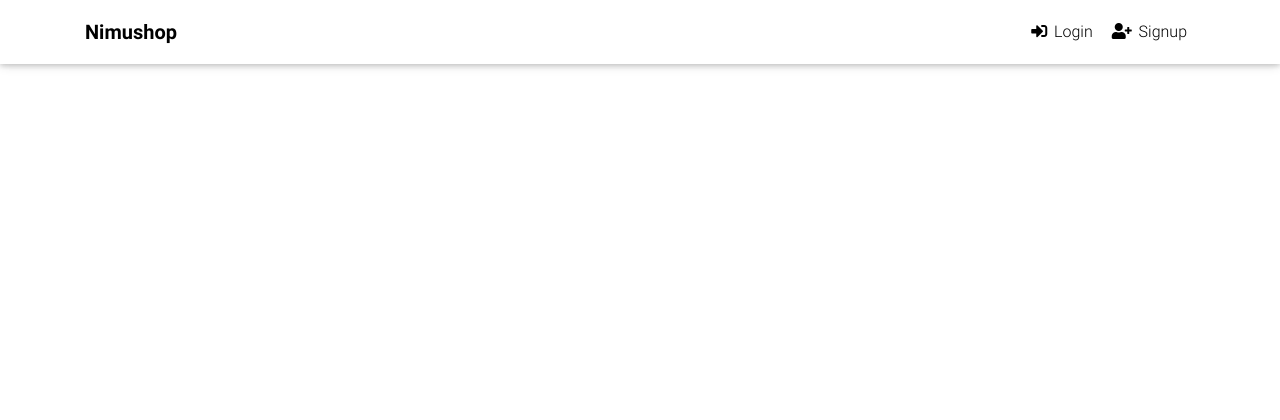
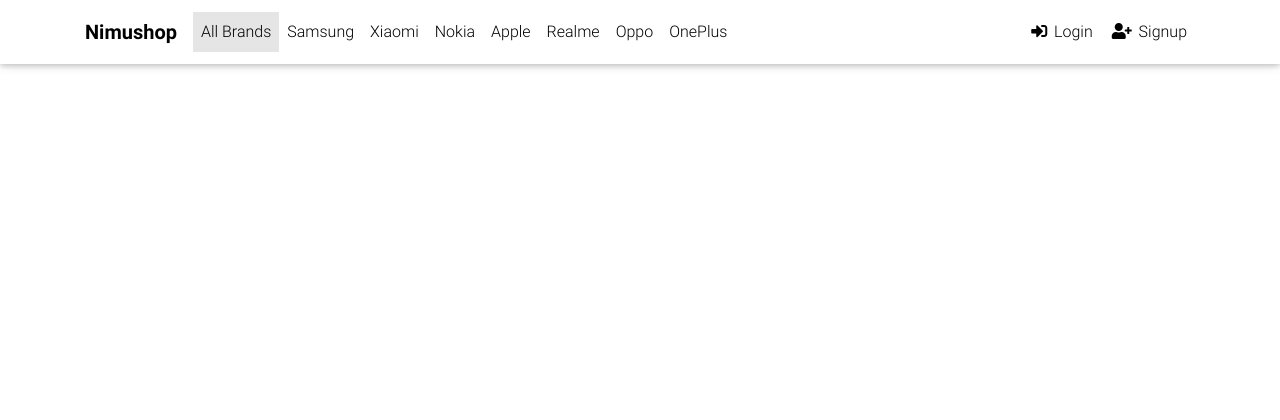
Before and after one commit to floydflava/wefastco, a Django app: page / in a window 1280 px wide. Shown: the top 420 px of the page. Run offline with Django 3.2, Linux system fonts and the light colour scheme; data that the repository does not hold is empty; parts of the project's set-up code (start-up, migrations or seed data) failed here and were passed over; some libraries are stand-ins or nearby versions.

Commit message:
make it better

```diff
--- a/templates/navbar.html
+++ b/templates/navbar.html
@@ -31,6 +31,41 @@
             <a class="nav-link waves-effect" href="/checkout">
             Checkout</a>
           </li> {% endcomment %}
+
+          <li class="nav-item active">
+            <a class="nav-link" href="/">All Brands
+              <span class="sr-only">(current)</span>
+            </a>
+          </li>
+
+          <li class="nav-item">
+            <a class="nav-link" href="/samsung">Samsung</a>
+          </li>
+          <li class="nav-item">
+            <a class="nav-link" href="/xiaomi">Xiaomi</a>
+          </li>
+          <li class="nav-item">
+            <a class="nav-link" href="/nokia">Nokia</a>
+          </li>
+
+          <li class="nav-item">
+            <a class="nav-link" href="/apple">Apple</a>
+          </li>
+
+          <li class="nav-item">
+            <a class="nav-link" href="/realme">Realme</a>
+          </li>
+
+          <li class="nav-item">
+            <a class="nav-link" href="/oppo">Oppo</a>
+          </li>
+
+          <li class="nav-item">
+            <a class="nav-link" href="/oneplus">OnePlus</a>
+          </li>
+
+        </ul>
+
         </ul>
 
         <!-- Right -->
```
